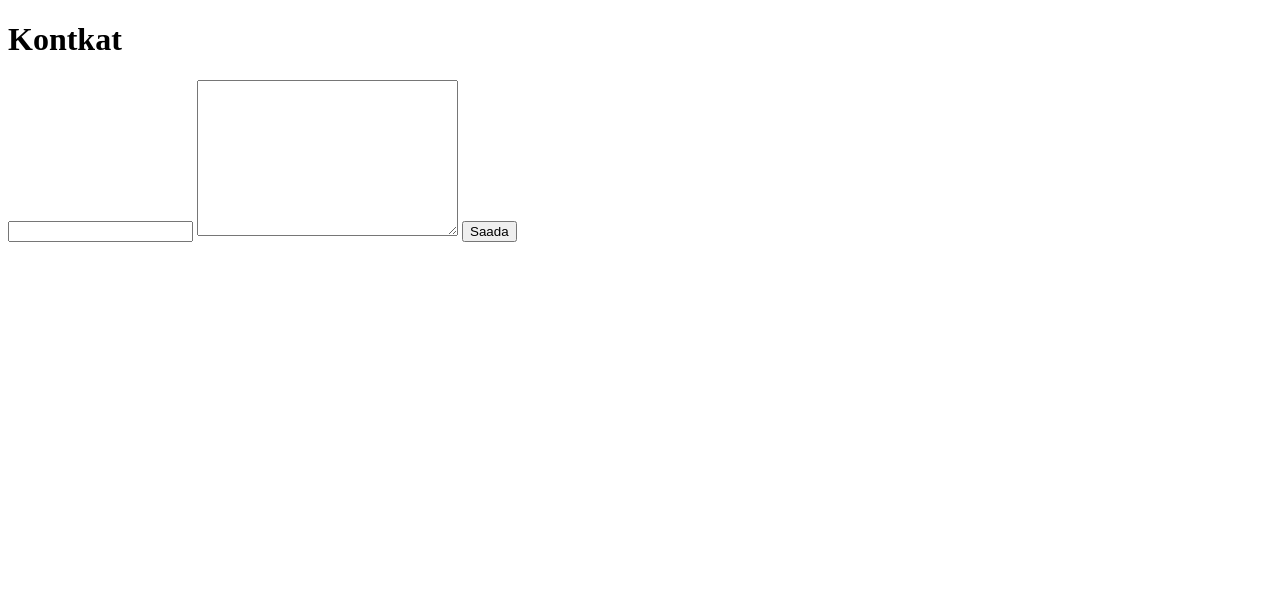
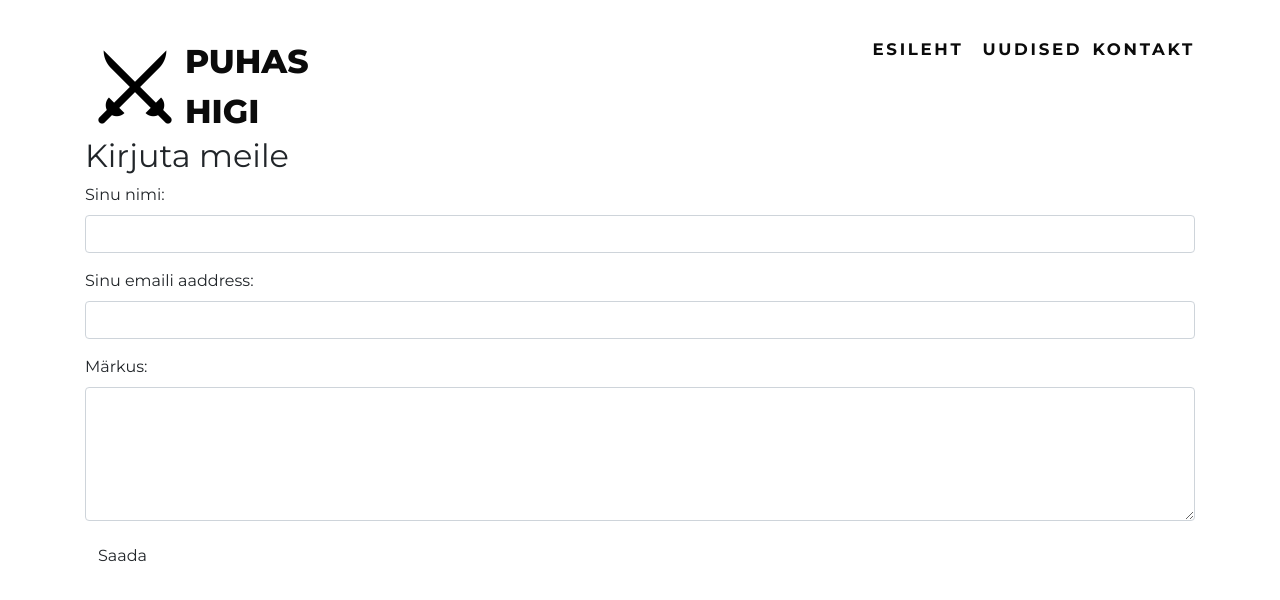
Before and after one commit to veeb2008/veeb2108, a plain HTML site: page matkaklubi/kontakt.html in a window 1280 px wide. Drawn offline with nearby package versions, Linux system fonts and the light colour scheme.

Commit message:
loeng10-kodused ülesanded

```diff
--- a/matkaklubi/kontakt.html
+++ b/matkaklubi/kontakt.html
@@ -4,13 +4,53 @@
     <meta charset="UTF-8">
     <meta http-equiv="X-UA-Compatible" content="IE=edge">
     <meta name="viewport" content="width=device-width, initial-scale=1.0">
-    <title>Document</title>
+    <title>Matkaklubi</title>
+    <link rel="stylesheet" href="https://maxcdn.bootstrapcdn.com/bootstrap/4.5.2/css/bootstrap.min.css">
+    <script src="https://ajax.googleapis.com/ajax/libs/jquery/3.5.1/jquery.min.js"></script>
+    <script src="https://cdnjs.cloudflare.com/ajax/libs/popper.js/1.16.0/umd/popper.min.js"></script>
+    <script src="https://maxcdn.bootstrapcdn.com/bootstrap/4.5.2/js/bootstrap.min.js"></script>
+    <link rel="stylesheet" href="matkaklubi.css">
+    <link rel="preconnect" href="https://fonts.gstatic.com">
+    <link href="https://fonts.googleapis.com/css2?family=Montserrat:wght@400;700;800&display=swap" rel="stylesheet">
 </head>
 <body>
-
-    <h1>Kontkat</h1>
-    <input type="text" id="nimi">
-    <textarea name="teade" id="teade" cols="30" rows="10"></textarea>
-    <button>Saada</button>
+        <div class="container">
+            <div class="row paiserida">
+                <div class="col-8 col-md-4 pais-logoala">
+                    <div class="pais-logo"></div>
+                    <div class="pais-nimi">puhas higi</div>
+                </div>
+                <div class="col-4 d-md-none">
+                    <button type="button" class="btn btn-outline-secondary">--</button>
+                </div>
+                <div class="col-md-8 pais-menyy">
+                    <ul class="d-none d-md-flex flex-column flex-md-row">
+                        <li><a href="./index.html">Esileht</a></li>
+                        <li><a href="./uudised.html">Uudised</a></li>
+                        <li><a href="./kontakt.html">Kontakt</a></li>
+                    </ul>
+                </div>
+            </div>
+            <div>
+                <h2>Kirjuta meile</h2>
+                <div>
+                    <form action="#">
+                        <div class="form-group">
+                            <label for="nimi">Sinu nimi:</label>
+                            <input type="text" class="form-control" id="nimi" />
+                        </div>
+                        <div class="form-group">
+                            <label for="email">Sinu emaili aaddress:</label>
+                            <input type="email" class="form-control" id="email" />
+                        </div>
+                        <div class="form-group">
+                            <label for="comment">Märkus:</label>
+                            <textarea class="form-control" rows="5" id="markus"></textarea>
+                        </div>
+                        <button type="submit" onclick="saadaVorm()" class="btn btn-default">Saada</button>
+                    </form>
+                </div>
+        </div>
+    <script src="kontakt.js"></script>
 </body>
 </html>
--- /dev/null
+++ b/matkaklubi/kontakt.js
@@ -0,0 +1,10 @@
+function saadaVorm() {
+    const nimi = document.getElementById('nimi')
+    const andmed = {
+        nimi: document.getElementById('nimi').value,
+        email: document.getElementById('email').value,
+        markus: document.getElementById('markus').value
+    }
+    console.log('Vormi andmed')
+    console.log(andmed)
+}
```
Also changed, not shown: matkaklubi/matkaklubi.js (+8 -5 lines), matkaklubi/pildid/matk_tartus1.jpg (added), matkaklubi/pildid/syst1.jpg (added), 1 other file.
